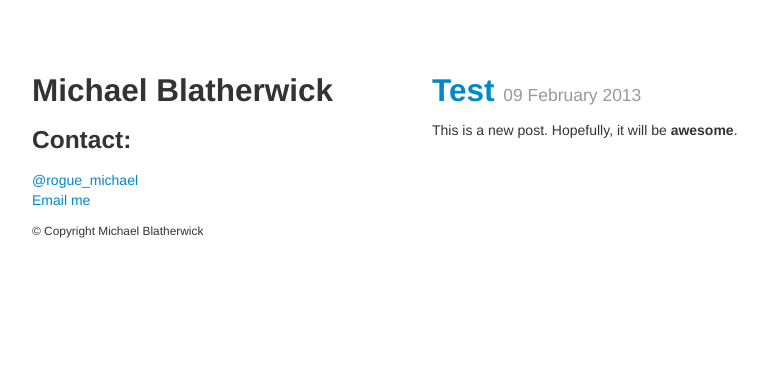
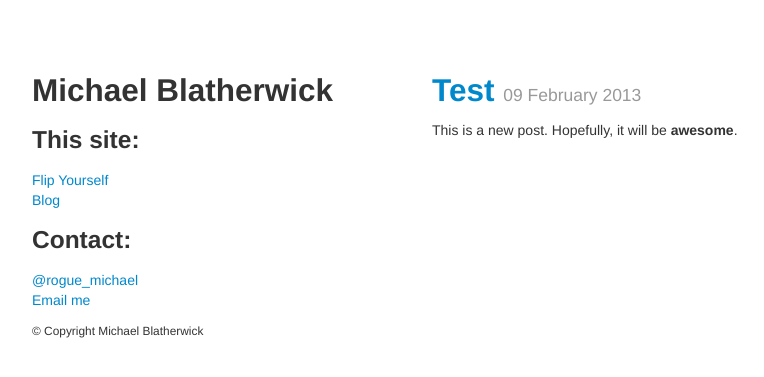
Before and after one commit to exonian/exonian.github.com, a Jekyll site: the page built from index.html, in a window 1280 px wide. Shown: the top 377 px of the page, without its empty margins (23-787 px from the left). Built offline with Jekyll 4.4.1, drawn with Linux system fonts in a browser that asks for light colours.

Commit message:
Add static pages to menu

```diff
--- a/_layouts/with_sidebar.html
+++ b/_layouts/with_sidebar.html
@@ -5,6 +5,14 @@ layout: base
 <div class="row">
     <div class="span4">
         <h2>Michael Blatherwick</h2>
+        <h3>This site:</h3>
+        <ul class="unstyled">
+            {% for page in site.pages %}
+                {% if page.title %}
+                    <li><a href="{{ page.url }}">{{ page.title }}</a></li>
+                {% endif %}
+            {% endfor %}
+        </ul>
 
         <h3>Contact:</h3>
         <ul class="unstyled">
--- a/index.html
+++ b/index.html
@@ -1,5 +1,6 @@
 ---
 layout: with_sidebar
+title: Blog
 ---
 
 {% for post in site.posts %}
```
